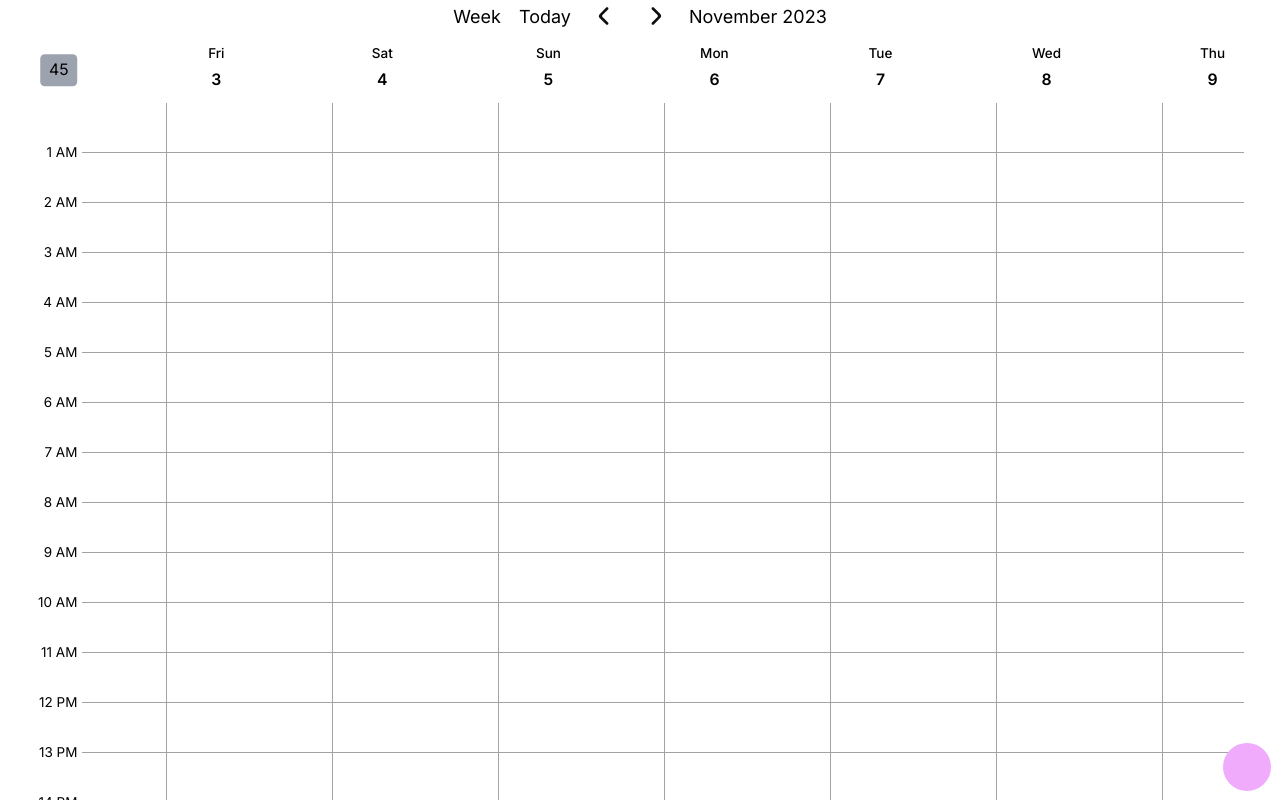
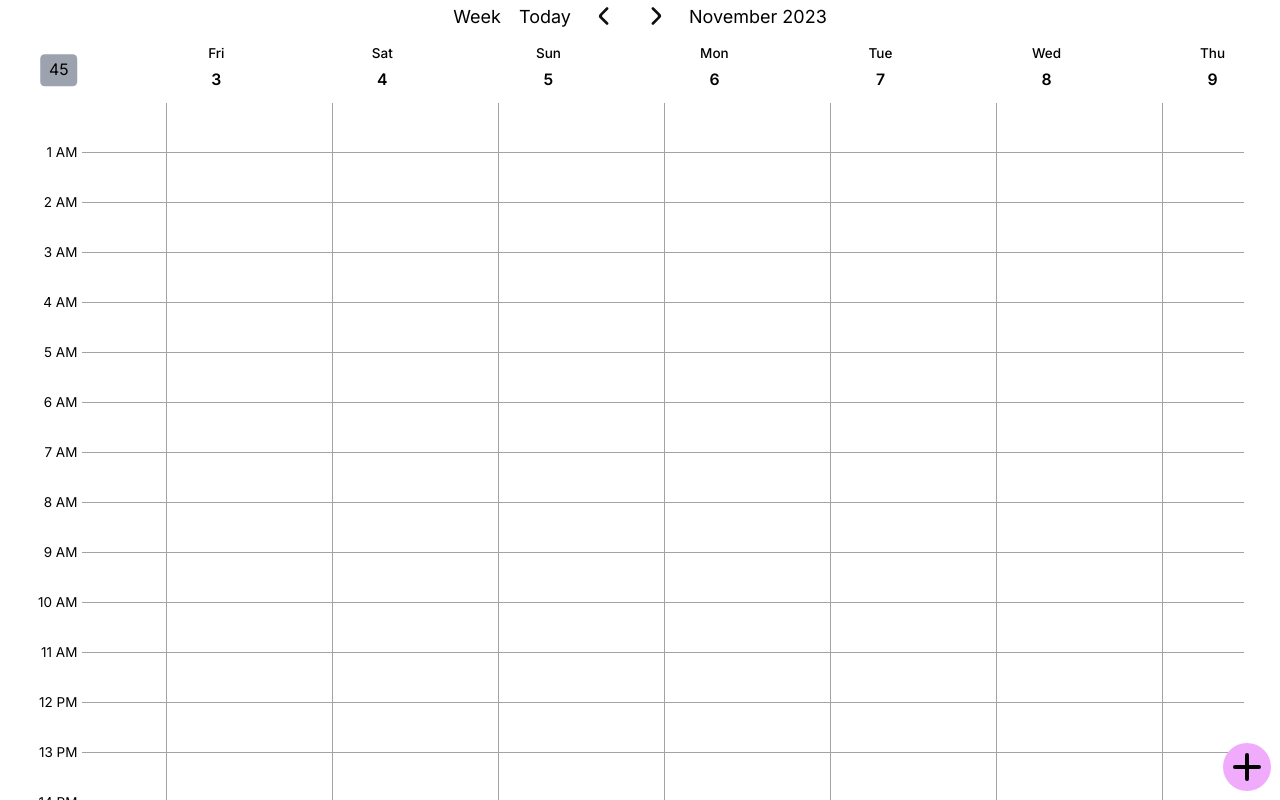
Before and after one commit to Pear-sudo/time, a Next.js app: page / in a window 1280 px wide. Built offline with nearby package versions, Linux system fonts and the light colour scheme.

Commit message:
redesign ControlButton

```diff
--- a/src/app/mine.tsx
+++ b/src/app/mine.tsx
@@ -4,6 +4,7 @@ import React, {CSSProperties, JSX, useContext, useEffect, useRef, useState} from
 import './index.css';
 import arrowPrev from './icons/arrow-prev-small.svg';
 import arrowNext from './icons/arrow-next-small.svg';
+import plusIcon from './icons/plus.svg'
 import Image from "next/image";
 import {throttle} from "lodash";
 
@@ -978,6 +979,7 @@ function ControlButton(): JSX.Element {
     return (
         <div className={'fixed right-2 bottom-2 rounded-full bg-fuchsia-300'}
              style={{width: '6vmin', height: '6vmin'}}>
+            <Image src={plusIcon} alt={''}/>
         </div>
     )
 }
```
Also changed, not shown: src/app/icons/plus.svg (added).
